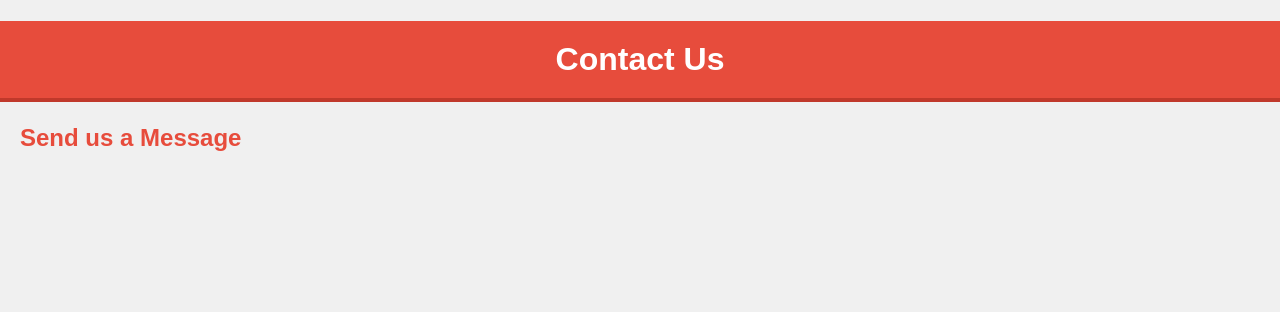
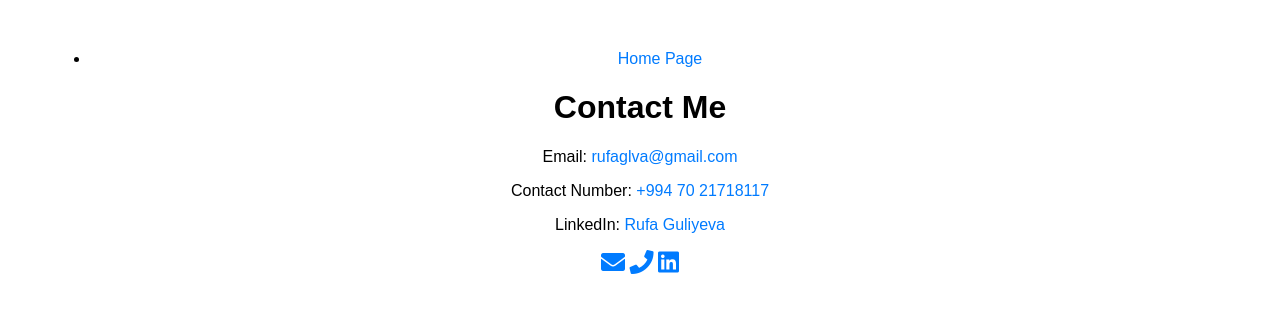
Before and after one commit to rufaglva/Flashcard_Project_wm1, a plain HTML site: page contact.html in a window 1280 px wide. Drawn offline with Linux system fonts and the light colour scheme.

Commit message:
updates of contact page

```diff
--- a/contact.html
+++ b/contact.html
@@ -1,24 +1,41 @@
 <!DOCTYPE html>
-<html lang="en">
-
+<html>
 <head>
-    <meta charset="UTF-8">
-    <meta name="viewport" content="width=device-width, initial-scale=1.0">
-    <title>Flash Card App - Contact</title>
-    <link rel="stylesheet" href="contact.css">
+    <title>Contact Me</title>
+    <link rel="stylesheet" href="https://cdnjs.cloudflare.com/ajax/libs/font-awesome/5.15.3/css/all.min.css">
+    <link rel="stylesheet" href="./assets/css/style.css">
+    <link rel="stylesheet" href="./assets/css/nav.css">
+    <style>
+        body {
+            font-family: Arial, sans-serif;
+            text-align: center;
+            margin: 50px;
+        }
+        a {
+            text-decoration: none;
+            color: #007BFF;
+        }
+        i {
+            font-size: 24px;
+        }
+    </style>
 </head>
-
 <body>
-    <h1>Contact Us</h1>
-
-    <section>
-        <h2>Send us a Message</h2>
-        <!-- Form to enter subject, email address, and message content -->
-    </section>
-
-    <!-- You can add more sections as needed -->
-
-    <!-- Add your JavaScript files here if needed -->
+    <div class="nav-container">
+        <nav>
+            <ul>
+                <li><a href="index.html">Home Page</a></li>
+            </ul>
+        </nav>
+    </div>
+    <h1>Contact Me</h1>
+    <p>Email: <a href="mailto:rufaglva@gmail.com">rufaglva@gmail.com</a></p>
+    <p>Contact Number: <a href="tel:+9947021718117">+994 70 21718117</a></p>
+    <p>LinkedIn: <a href="https://www.linkedin.com/in/rufa-guliyeva-306000213/" target="_blank" style="color: #007BFF;">Rufa Guliyeva</a></p>
+    <div class="social-icons">
+        <a href="mailto:rufaglva@gmail.com"><i class="fas fa-envelope"></i></a>
+        <a href="tel:+9947021718117"><i class="fas fa-phone"></i></a>
+        <a href="https://www.linkedin.com/in/rufa-guliyeva-306000213/" target="_blank" style="color: #007BFF;"><i class="fab fa-linkedin"></i></a>
+    </div>
 </body>
-
 </html>
```
Also changed, not shown: index.html (+4 -1 lines).
